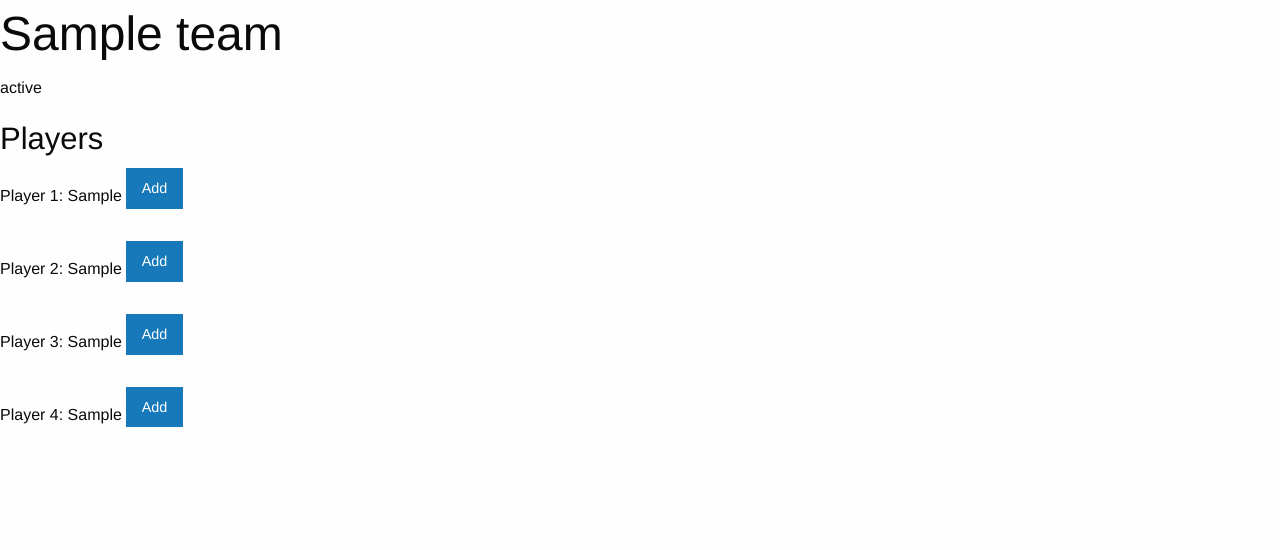
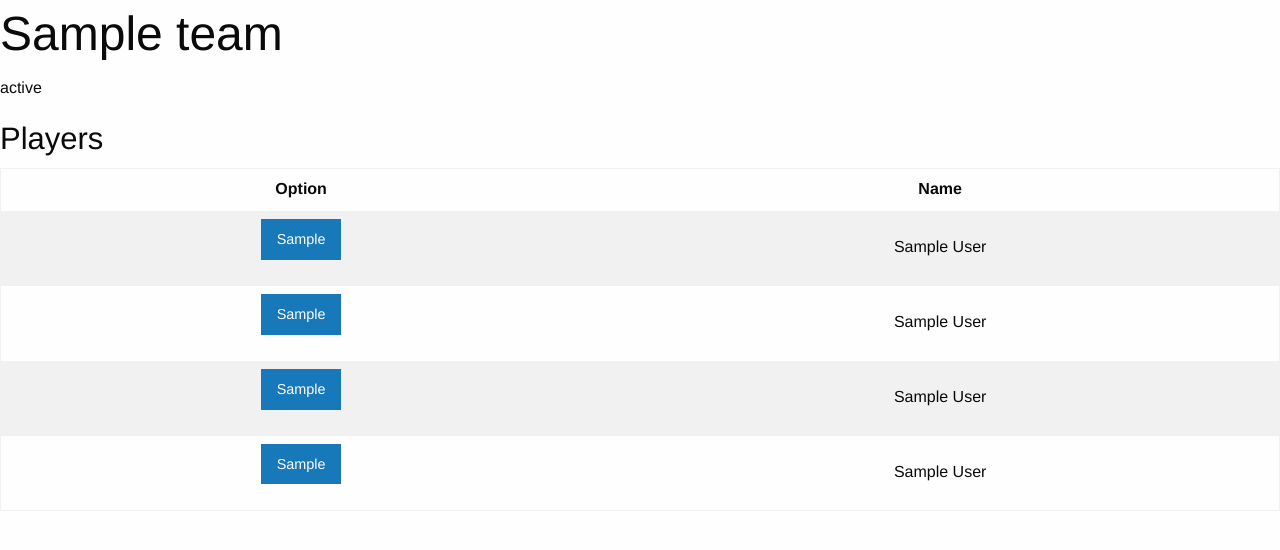
Before and after one commit to ckurland/BestBallGolf, a Django app: template mysite/myapp/templates/league/myTeam.html in a window 1280 px wide. Shown: the part 109-659 px from the top of the page. Run offline with Django 3.2, Linux system fonts and the light colour scheme; the template is opened without the code that fills it: most values are stand-ins (such as "Sample title", 1, 10 or a date in 2020); some libraries are stand-ins or nearby versions.

Commit message:
have names showing up on myteam page

```diff
--- a/mysite/myapp/templates/league/myTeam.html
+++ b/mysite/myapp/templates/league/myTeam.html
@@ -10,11 +10,41 @@
 
 <h3>Players</h3>
 
-<p>Player 1: {{team.player1}} <a href="/players/{{team_id}}/1/" class="button">Add</a></p>
-<p>Player 2: {{team.player2}} <a href="/players/{{team_id}}/2/" class="button">Add</a></p>
-<p>Player 3: {{team.player3}} <a href="/players/{{team_id}}/3/" class="button">Add</a></p>
-<p>Player 4: {{team.player4}} <a href="/players/{{team_id}}/4/" class="button">Add</a></p>
-
+<table>
+	<tr>
+		<th>Option</th>
+		<th>Name</th>
+	</tr>
+		<tr align="center">
+			<td>
+				<a href="/players/{{team_id}}/1/" class="button">{{pAdd.p1}}</a>
+			</td>
+			<td>{{team.player1.FirstName}} {{team.player1.LastName}}</td>
+		</tr>
+		<tr align="center">
+			<td>
+				<a href="/players/{{team_id}}/2/" class="button">{{pAdd.p2}}</a>
+			</td>
+			<td>{{team.player2.FirstName}} {{team.player2.LastName}}</td>
+		</tr>
+		<tr align="center">
+			<td>
+				<a href="/players/{{team_id}}/3/" class="button">{{pAdd.p3}}</a>
+			</td>
+			<td>{{team.player3.FirstName}} {{team.player3.LastName}}</td>
+		</tr>
+		<tr align="center">
+			<td>
+				<a href="/players/{{team_id}}/4/" class="button">{{pAdd.p4}}</a>
+			</td>
+			<td>{{team.player4.FirstName}} {{team.player4.LastName}}</td>
+		</tr>
+<!--
+<p>Player 1: {{team.player1.FirstName}} {{team.player1.LastName}} <a href="/players/{{team_id}}/1/" class="button">{{pAdd.p1}}</a></p>
+<p>Player 2: {{team.player2.FirstName}} {{team.player2.LastName}} <a href="/players/{{team_id}}/2/" class="button">{{pAdd.p2}}</a></p>
+<p>Player 3: {{team.player3.FirstName}} {{team.player3.LastName}} <a href="/players/{{team_id}}/3/" class="button">{{pAdd.p3}}</a></p>
+<p>Player 4: {{team.player4.FirstName}} {{team.player4.LastName}} <a href="/players/{{team_id}}/4/" class="button">{{pAdd.p4}}</a></p>
+-->
 
 
 
--- a/mysite/myapp/templates/league/players.html
+++ b/mysite/myapp/templates/league/players.html
@@ -12,6 +12,7 @@
 {% if players %}
 <table>
 	<tr>
+		<th></th>
 		<th>First Name</th>
 		<th>Last Name</th>
 		<th>PlayerID</th>
@@ -19,7 +20,7 @@
 		<th>Swings</th>
 	</tr>
 	{% for player in players %}
-		<tr>
+		<tr align="center">
 			<td>
 				<form method="get">
 					<button type="submit" name="pID" value={{player.PlayerID}}>add</button>
@@ -38,5 +39,4 @@
 
 
 
-
 {% endblock %}
```
Also changed, not shown: mysite/myapp/api.py (added, +28 -0 lines), mysite/myapp/views.py (+14 -27 lines).
